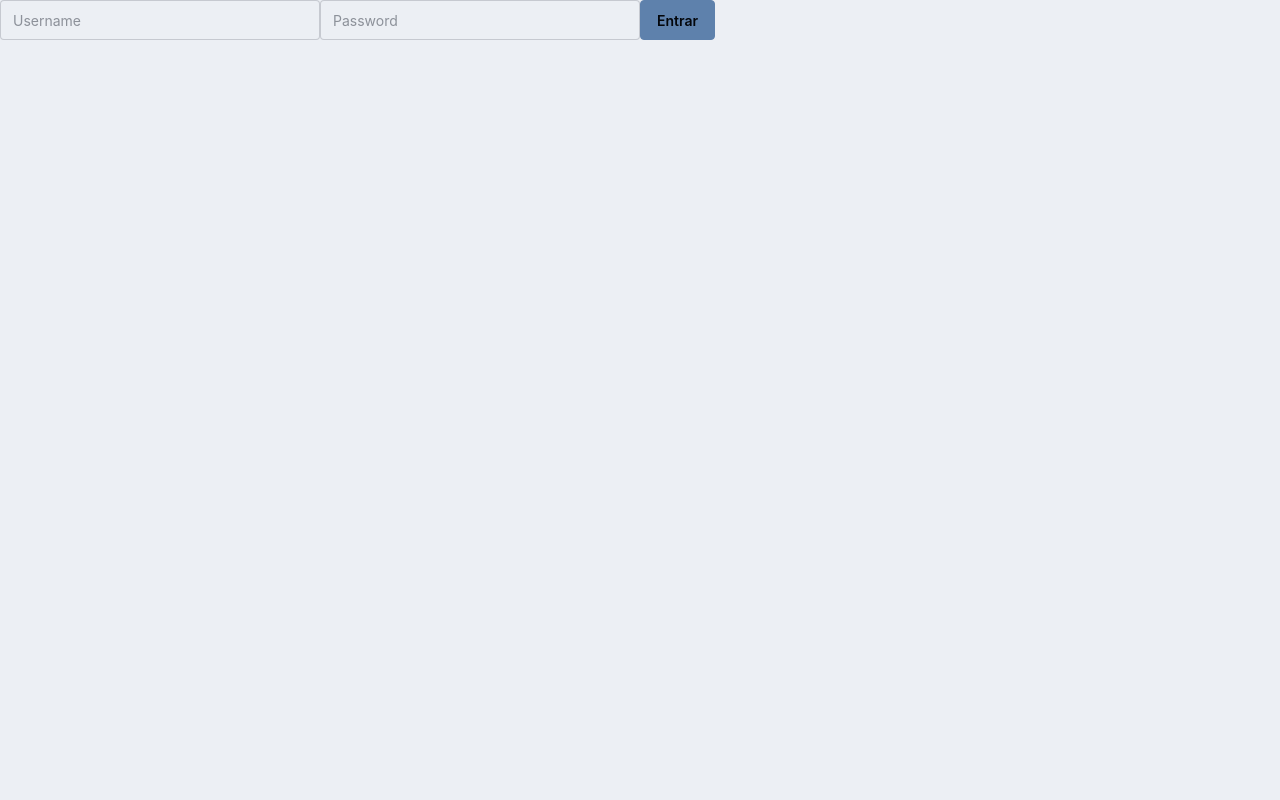
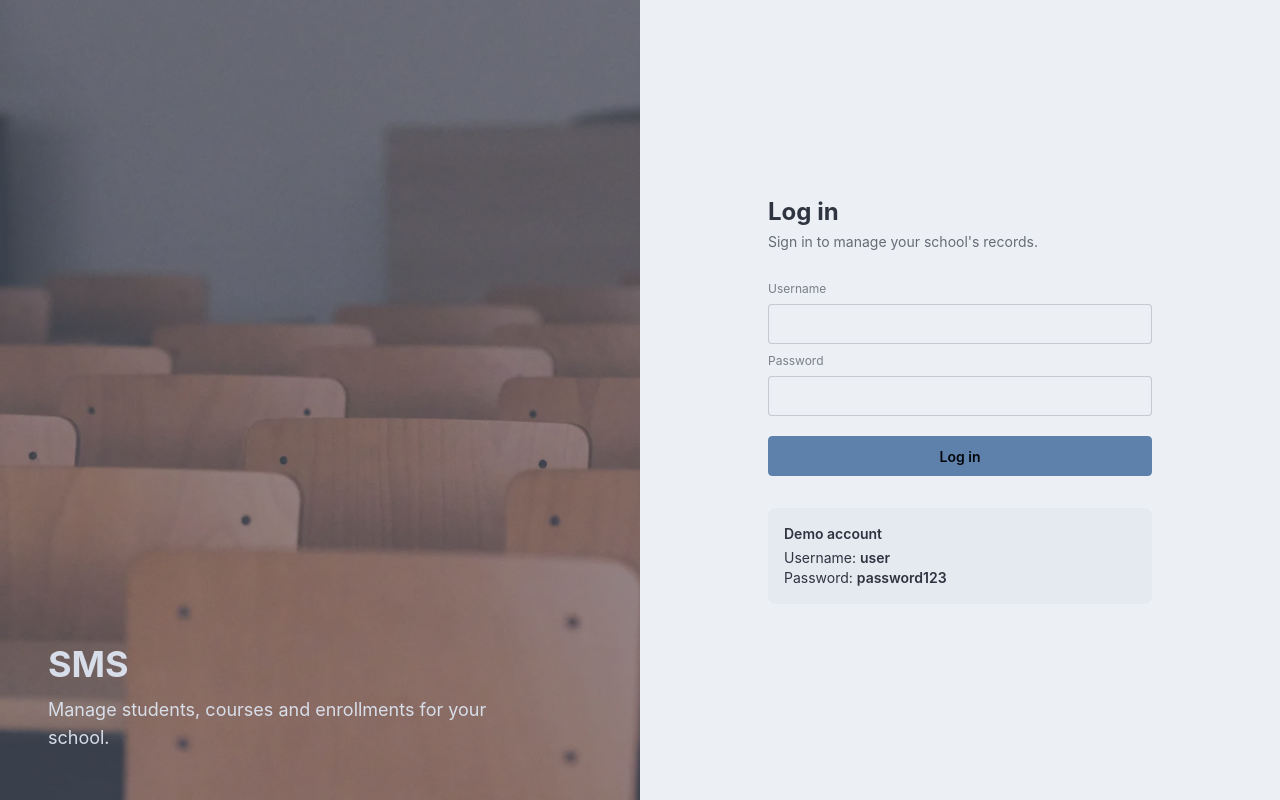
Before and after one commit to LJunLL/sms-frontend, an Angular app: page /login in a window 1280 px wide. Built offline with nearby package versions, Linux system fonts and the light colour scheme.

Commit message:
feat: redesign login page and add sidebar layout

```diff
--- a/src/app/auth/pages/login-page/login-page.html
+++ b/src/app/auth/pages/login-page/login-page.html
@@ -1,13 +1,73 @@
-<form [formGroup]="loginForm" (ngSubmit)="onSubmit()">
-<input type="text" formControlName="username" placeholder="Username" class="input" />
-<input type="password" formControlName="password" placeholder="Password" class="input" />
-<button type="submit" class="btn btn-primary">Entrar</button>
+<div class="min-h-screen grid lg:grid-cols-2">
+  <section class="relative hidden lg:block">
+    <img src="/images/login.webp" alt="" class="absolute inset-0 w-full h-full object-cover" />
+    <div class="absolute inset-0 bg-neutral/60"></div>
+    <div class="relative h-full flex flex-col justify-end p-12 text-neutral-content">
+      <p class="text-4xl font-bold">SMS</p>
+      <p class="mt-3 max-w-md text-lg">Manage students, courses and enrollments for your school.</p>
+    </div>
+  </section>
 
-  @if (errorMessage()) {
-    <p>{{ errorMessage() }}</p>
-  }
+  <section class="flex items-center justify-center p-6 bg-base-100">
+    <div class="w-full max-w-sm">
+      <p class="text-3xl font-bold mb-8 lg:hidden">SMS</p>
 
-  @if (infoMessage()) {
-  <div class="alert alert-info">{{ infoMessage() }}</div>
-}
-</form>
+      <h1 class="text-2xl font-bold">Log in</h1>
+      <p class="text-sm opacity-70 mt-1 mb-6">Sign in to manage your school's records.</p>
+
+      @if (infoMessage()) {
+        <div class="alert alert-info mb-4">{{ infoMessage() }}</div>
+      }
+      @if (errorMessage()) {
+        <div class="alert alert-error mb-4">{{ errorMessage() }}</div>
+      }
+
+      <form [formGroup]="loginForm" (ngSubmit)="onSubmit()">
+        <fieldset class="fieldset">
+          <label class="label" for="username">Username</label>
+          <input
+            id="username"
+            type="text"
+            class="input w-full"
+            formControlName="username"
+            autocomplete="username"
+          />
+          @if (
+            loginForm.controls.username.touched && loginForm.controls.username.errors?.['required']
+          ) {
+            <p class="text-error text-sm">Username is required</p>
+          }
+        </fieldset>
+
+        <fieldset class="fieldset">
+          <label class="label" for="password">Password</label>
+          <input
+            id="password"
+            type="password"
+            class="input w-full"
+            formControlName="password"
+            autocomplete="current-password"
+          />
+          @if (
+            loginForm.controls.password.touched && loginForm.controls.password.errors?.['required']
+          ) {
+            <p class="text-error text-sm">Password is required</p>
+          }
+        </fieldset>
+
+        <button type="submit" class="btn btn-primary w-full mt-4" [disabled]="isLoading()">
+          @if (isLoading()) {
+            <span class="loading loading-spinner loading-sm"></span>
+          }
+          Log in
+        </button>
+      </form>
+
+      <div class="mt-8 rounded-box bg-base-200 p-4 text-sm">
+        <p class="font-semibold mb-1">Demo account</p>
+        <p>Username: <span class="font-semibold">user</span></p>
+        <p>Password: <span class="font-semibold">password123</span></p>
+      </div>
+    </div>
+  </section>
+</div>
--- a/src/app/auth/pages/login-page/login-page.ts
+++ b/src/app/auth/pages/login-page/login-page.ts
@@ -13,15 +13,16 @@ export default class LoginPage {
   private fb = inject(FormBuilder);
   private authService = inject(AuthService);
   private router = inject(Router);
-  private route = inject(ActivatedRoute)
+  private route = inject(ActivatedRoute);
 
   errorMessage = signal<string | null>(null);
+  isLoading = signal(false);
 
   infoMessage = signal<string | null>(
-  this.route.snapshot.queryParamMap.get('reason') === 'expired'
-    ? 'Your session has expired or is no longer valid. Please log in again.'
-    : null
-);
+    this.route.snapshot.queryParamMap.get('reason') === 'expired'
+      ? 'Your session has expired or is no longer valid. Please log in again.'
+      : null,
+  );
 
   loginForm = this.fb.nonNullable.group({
     username: ['', Validators.required],
@@ -35,11 +36,16 @@ export default class LoginPage {
     }
 
     this.errorMessage.set(null);
+    this.infoMessage.set(null);
+    this.isLoading.set(true);
     const request: Login = this.loginForm.getRawValue();
 
     this.authService.login(request).subscribe({
       next: () => this.router.navigate(['/students']),
-      error: (err) => this.errorMessage.set(err.error?.message ?? 'Login failed'),
+      error: (err) => {
+        this.isLoading.set(false);
+        this.errorMessage.set(err.error?.message ?? 'Login failed');
+      },
     });
   }
 }
--- a/src/app/shared/components/navbar/navbar.html
+++ b/src/app/shared/components/navbar/navbar.html
@@ -1,14 +1,31 @@
-<nav class="navbar bg-base-100 shadow-sm px-6">
-  <div class="flex-1 flex items-center gap-4">
-    <a routerLink="/" class="text-xl font-bold">SMS</a>
-
-    <ul class="menu menu-horizontal px-1">
-      <li><a routerLink="/students" routerLinkActive="menu-active">Students</a></li>
-    </ul>
+<nav class="navbar bg-base-100 border-b border-base-300 px-4 lg:px-6">
+  <div class="flex-none lg:hidden">
+    <label for="sidebar" class="btn btn-ghost btn-square" aria-label="Open menu">
+      <svg
+        xmlns="http://www.w3.org/2000/svg"
+        fill="none"
+        viewBox="0 0 24 24"
+        class="w-5 h-5 stroke-current"
+      >
+        <path
+          stroke-linecap="round"
+          stroke-linejoin="round"
+          stroke-width="2"
+          d="M4 6h16M4 12h16M4 18h16"
+        />
+      </svg>
+    </label>
   </div>
 
+  <div class="flex-1"></div>
+
   <div class="flex-none flex items-center gap-3">
-    <span class="text-sm opacity-70">{{ authService.currentUser()?.username }}</span>
-    <button class="btn btn-outline btn-sm" (click)="logout()">Logout</button>
+    <div class="avatar avatar-placeholder">
+      <div class="bg-neutral text-neutral-content w-8 rounded-full">
+        <span class="text-xs">{{ userInitial() }}</span>
+      </div>
+    </div>
+    <span class="text-sm">{{ authService.currentUser()?.username }}</span>
+    <button class="btn btn-ghost btn-sm" (click)="logout()">Log out</button>
   </div>
 </nav>
--- a/src/app/shared/components/navbar/navbar.ts
+++ b/src/app/shared/components/navbar/navbar.ts
@@ -1,17 +1,21 @@
-import { Component, inject } from '@angular/core';
+import { Component, computed, inject } from '@angular/core';
 import { Router, RouterLink, RouterLinkActive } from '@angular/router';
 import { AuthService } from '../../../auth/services/auth.service';
 
 @Component({
   selector: 'app-navbar',
-  imports: [RouterLink, RouterLinkActive],
-  templateUrl: './navbar.html'
+  imports: [],
+  templateUrl: './navbar.html',
 })
 export class Navbar {
-  private router = inject(Router)
-  public authService = inject(AuthService)
+  private router = inject(Router);
+  public authService = inject(AuthService);
 
-  logout(){
+  userInitial = computed(
+    () => this.authService.currentUser()?.username.charAt(0).toUpperCase() ?? '',
+  );
+
+  logout() {
     this.authService.logout();
     this.router.navigate(['/login']);
   }
--- /dev/null
+++ b/src/app/shared/components/sidebar/sidebar.html
@@ -0,0 +1,9 @@
+<aside class="w-64 min-h-full bg-base-200 flex flex-col">
+  <a routerLink="/" class="px-6 py-5 text-xl font-bold">SMS</a>
+
+  <ul class="menu w-full px-3 gap-1">
+    <li>
+      <a routerLink="/students" routerLinkActive="menu-active">Students</a>
+    </li>
+  </ul>
+</aside>
--- a/src/app/sms/layouts/sms-layout/sms-layout.html
+++ b/src/app/sms/layouts/sms-layout/sms-layout.html
@@ -1,5 +1,15 @@
-<!-- sms-layout.html -->
-<app-navbar />
-<main class="p-6">
-  <router-outlet />
-</main>
+<div class="drawer lg:drawer-open">
+  <input id="sidebar" type="checkbox" class="drawer-toggle" />
+
+  <div class="drawer-content flex flex-col min-h-screen">
+    <app-navbar />
+    <main class="flex-1 p-6">
+      <router-outlet />
+    </main>
+  </div>
+
+  <div class="drawer-side">
+    <label for="sidebar" aria-label="Close menu" class="drawer-overlay"></label>
+    <app-sidebar />
+  </div>
+</div>
--- a/src/app/sms/layouts/sms-layout/sms-layout.ts
+++ b/src/app/sms/layouts/sms-layout/sms-layout.ts
@@ -1,10 +1,11 @@
 import { Component } from '@angular/core';
 import { Navbar } from '../../../shared/components/navbar/navbar';
 import { RouterOutlet } from '@angular/router';
+import { Sidebar } from '../../../shared/components/sidebar/sidebar';
 
 @Component({
   selector: 'app-sms-layout',
-  imports: [Navbar, RouterOutlet],
+  imports: [Navbar, RouterOutlet, Sidebar],
   templateUrl: './sms-layout.html',
 })
 export default class SmsLayout {}
--- a/src/app/sms/pages/students-page/students-page.html
+++ b/src/app/sms/pages/students-page/students-page.html
@@ -1,4 +1,4 @@
-<div class="p-6">
+<div>
   <div class="flex justify-between items-center mb-4">
     <h1 class="text-2xl font-bold">Students</h1>
     @if (authService.isAdmin()) {
```
Also changed, not shown: src/app/shared/components/sidebar/sidebar.ts (added, +9 -0 lines), public/images/login.webp (added), src/app/auth/pages/login-page/login-page.css (deleted).
